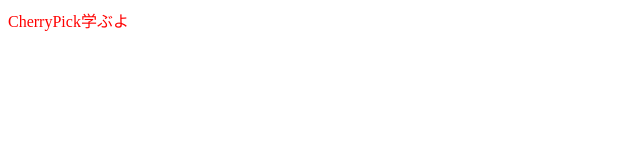
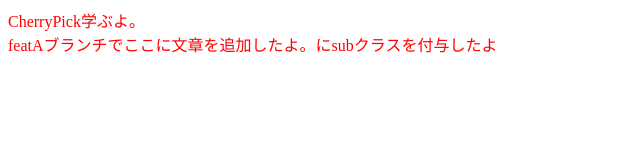
Before and after one commit to jun-sugawara/cherry-pick-practice, a plain HTML site: page index.html in a window 1280 px wide. Shown: the whole page, without its empty margins (0-640 px from the left). Drawn offline with Linux system fonts and the light colour scheme.

Commit message:
feat/Bブランチでfeat/A-メッセージ追加②のコミットをcherry-pickしてみた(2回目)

```diff
--- a/index.html
+++ b/index.html
@@ -11,7 +11,10 @@
     <div class="header">
     </div>
     <div class="main">
-      CherryPick学ぶよ
+      CherryPick学ぶよ。<br>
+      <div class="sub">
+        featAブランチでここに文章を追加したよ。にsubクラスを付与したよ
+      </div>
     </div>
     <div class="footer">
 
```
